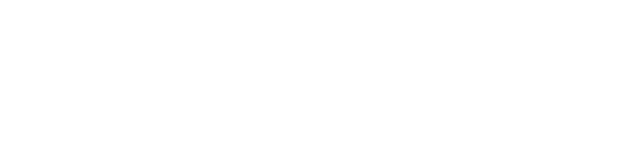
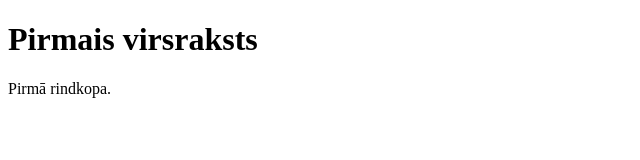
Before and after one commit to renarix203/11e_HTML_javascript, a plain HTML site: page index.html in a window 1280 px wide. Shown: the whole page, without its empty margins (0-640 px from the left). Drawn offline with Linux system fonts and the light colour scheme.

Commit message:
Pirmie tagi
Mājaslapas struktūra.

```diff
--- a/index.html
+++ b/index.html
@@ -1,16 +1,14 @@
 <!DOCTYPE html>
 <html lang="lv-LV">
+    <head>
+        <title>RVVĢ 11.eklase</title>
+        <meta charset="utf-8">
 
-<head>
-    <title>Start(it)</title>
-    <meta charset="utf-8">
+    </head>
 
-</head>
+    <body>
+        <h1>Pirmais virsraksts</h1>
+        <p>Pirmā rindkopa.</p>
 
-<body>
-
-
-</body>
-
-
+    </body>
 </html>
```
